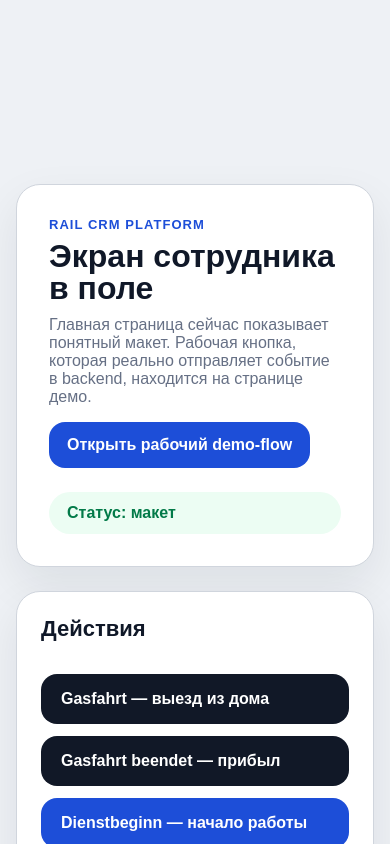
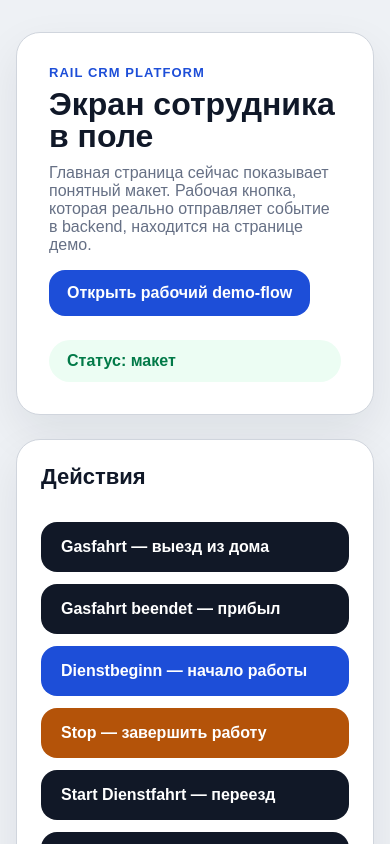
Before and after one commit to Webartdp/rail-crm-platform, a Next.js app in the folder frontend/: page / in a window 390 px wide. Shown: the top 844 px of the page. Built offline with nearby package versions, Linux system fonts and the light colour scheme; no server answers.

Commit message:
Remove layout offset when navigation is hidden

```diff
--- a/frontend/app/navigation.css
+++ b/frontend/app/navigation.css
@@ -1,5 +1,10 @@
 body {
   padding-left: 292px;
+}
+
+body.nav-hidden {
+  padding-left: 0;
+  padding-top: 0;
 }
 
 .main-nav {
@@ -220,6 +225,10 @@ body {
     padding-top: 94px;
   }
 
+  body.nav-hidden {
+    padding-top: 0;
+  }
+
   .main-nav {
     inset: 0 0 auto 0;
     width: auto;
@@ -293,6 +302,10 @@ body {
     padding-top: 152px;
   }
 
+  body.nav-hidden {
+    padding-top: 0;
+  }
+
   .main-nav {
     height: 152px;
     grid-template-columns: 1fr;
```
